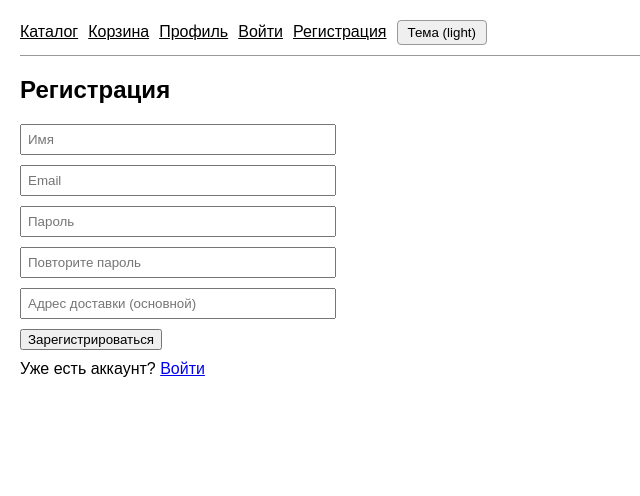
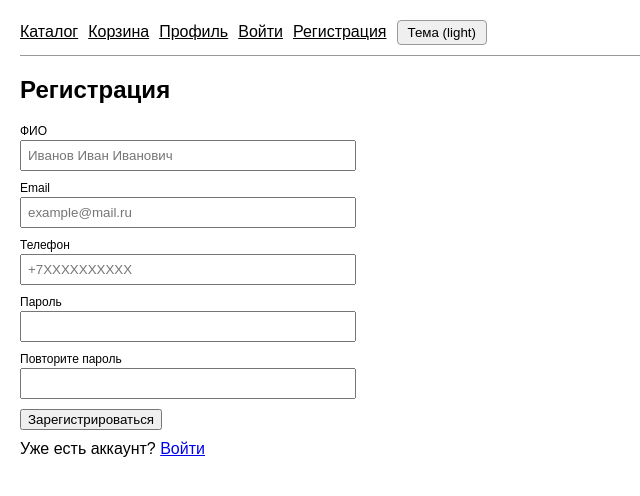
Before and after one commit to kusteck/YP, a React (Vite) app in the folder my-app/: page /register in a window 1280 px wide. Shown: the top 496 px of the page, without its empty margins (0-640 px from the left). Built offline with nearby package versions, Linux system fonts and the light colour scheme.

Commit message:
Update Register.jsx

```diff
--- a/my-app/src/pages/Register.jsx
+++ b/my-app/src/pages/Register.jsx
@@ -4,11 +4,11 @@ import { useAuth } from "../context/AuthContext";
 import { register as registerApi } from "../api/auth";
 
 export default function Register() {
-  const [name, setName] = useState("");
+  const [full_name, setFullName] = useState("");
   const [email, setEmail] = useState("");
   const [password, setPassword] = useState("");
   const [confirm, setConfirm] = useState("");
-  const [address, setAddress] = useState("");
+  const [phone, setPhone] = useState("");
   const [errors, setErrors] = useState({});
   const [loading, setLoading] = useState(false);
   const { login } = useAuth();
@@ -16,9 +16,17 @@ export default function Register() {
 
   function validate() {
     const e = {};
-    if (!name.trim()) e.name = "Введите имя";
+    const nameRe = /^[А-ЯЁA-Z][а-яёa-z\-]+(\s+[А-ЯЁA-Z][а-яёa-z\-]+){1,2}$/;
+    if (!full_name.trim()) e.full_name = "Введите ФИО";
+    else if (!nameRe.test(full_name.trim())) e.full_name = "Формат: Иванов Иван Иванович";
+
     if (!email.trim()) e.email = "Введите email";
     else if (!/\S+@\S+\.\S+/.test(email)) e.email = "Некорректный email";
+
+    if (!phone.trim()) e.phone = "Введите телефон";
+    else if (!/^\+?\d{10,11}$/.test(phone.replace(/[\s\-()]/g, "")))
+      e.phone = "Формат: +7XXXXXXXXXX";
+
     if (!password) e.password = "Введите пароль";
     else if (password.length < 6) e.password = "Минимум 6 символов";
     if (password !== confirm) e.confirm = "Пароли не совпадают";
@@ -30,10 +38,9 @@ export default function Register() {
     const e = validate();
     setErrors(e);
     if (Object.keys(e).length) return;
-
     setLoading(true);
     try {
-      await registerApi(email, password, name, address);
+      await registerApi(full_name, email, password, phone);
       await login(email, password);
       navigate("/");
     } catch (err) {
@@ -43,42 +50,50 @@ export default function Register() {
     }
   }
 
+  const labelStyle = { display: "block", fontSize: "12px", marginBottom: "2px" };
+
   return (
-    <form onSubmit={handleSubmit} style={{ maxWidth: "300px" }}>
+    <form onSubmit={handleSubmit} style={{ maxWidth: "320px" }}>
       <h2>Регистрация</h2>
 
       <div style={{ marginBottom: "10px" }}>
-        <input placeholder="Имя" value={name}
-          onChange={(e) => setName(e.target.value)}
+        <label style={labelStyle}>ФИО</label>
+        <input placeholder="Иванов Иван Иванович" value={full_name}
+          onChange={(e) => setFullName(e.target.value)}
           style={{ width: "100%", padding: "6px" }} />
-        {errors.name && <p style={{ color: "red", margin: "4px 0" }}>{errors.name}</p>}
+        {errors.full_name && <p style={{ color: "red", margin: "4px 0" }}>{errors.full_name}</p>}
       </div>
 
       <div style={{ marginBottom: "10px" }}>
-        <input type="email" placeholder="Email" value={email}
+        <label style={labelStyle}>Email</label>
+        <input type="email" placeholder="example@mail.ru" value={email}
           onChange={(e) => setEmail(e.target.value)}
           style={{ width: "100%", padding: "6px" }} />
         {errors.email && <p style={{ color: "red", margin: "4px 0" }}>{errors.email}</p>}
       </div>
 
       <div style={{ marginBottom: "10px" }}>
-        <input type="password" placeholder="Пароль" value={password}
+        <label style={labelStyle}>Телефон</label>
+        <input placeholder="+7XXXXXXXXXX" value={phone}
+          onChange={(e) => setPhone(e.target.value)}
+          style={{ width: "100%", padding: "6px" }} />
+        {errors.phone && <p style={{ color: "red", margin: "4px 0" }}>{errors.phone}</p>}
+      </div>
+
+      <div style={{ marginBottom: "10px" }}>
+        <label style={labelStyle}>Пароль</label>
+        <input type="password" value={password}
           onChange={(e) => setPassword(e.target.value)}
           style={{ width: "100%", padding: "6px" }} />
         {errors.password && <p style={{ color: "red", margin: "4px 0" }}>{errors.password}</p>}
       </div>
 
       <div style={{ marginBottom: "10px" }}>
-        <input type="password" placeholder="Повторите пароль" value={confirm}
+        <label style={labelStyle}>Повторите пароль</label>
+        <input type="password" value={confirm}
           onChange={(e) => setConfirm(e.target.value)}
           style={{ width: "100%", padding: "6px" }} />
         {errors.confirm && <p style={{ color: "red", margin: "4px 0" }}>{errors.confirm}</p>}
-      </div>
-
-      <div style={{ marginBottom: "10px" }}>
-        <input placeholder="Адрес доставки (основной)" value={address}
-          onChange={(e) => setAddress(e.target.value)}
-          style={{ width: "100%", padding: "6px" }} />
       </div>
 
       {errors.form && <p style={{ color: "red" }}>{errors.form}</p>}
@@ -86,10 +101,7 @@ export default function Register() {
       <button type="submit" disabled={loading}>
         {loading ? "Регистрация..." : "Зарегистрироваться"}
       </button>
-
-      <p style={{ marginTop: "10px" }}>
-        Уже есть аккаунт? <Link to="/login">Войти</Link>
-      </p>
+      <p style={{ marginTop: "10px" }}>Уже есть аккаунт? <Link to="/login">Войти</Link></p>
     </form>
   );
 }
```
